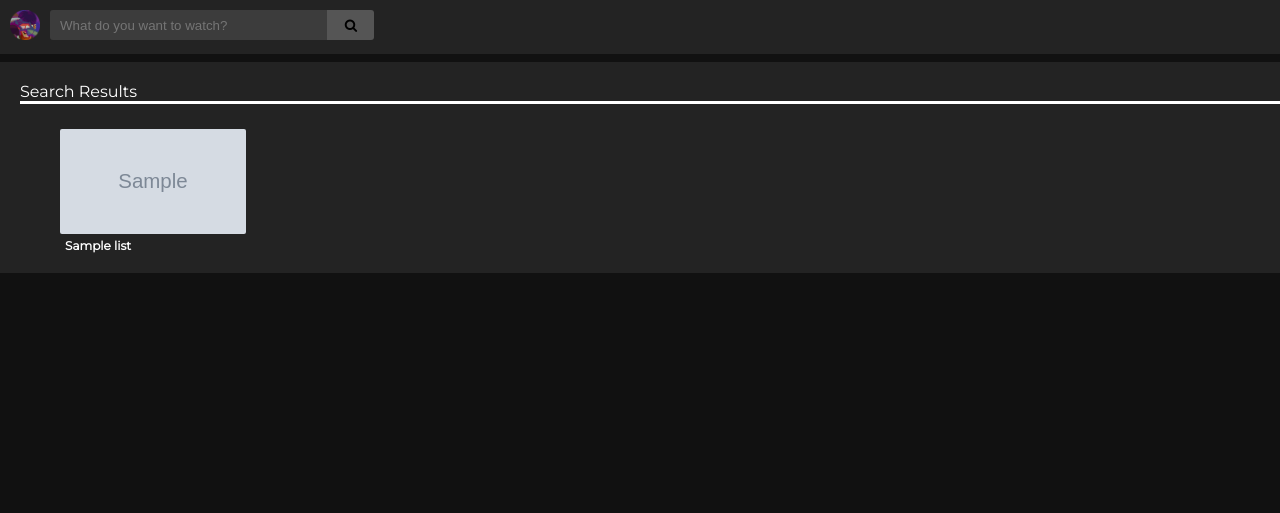
After one commit to shresaur/Highlights-App, a Django app: template highlights/templates/highlights/search.html in a window 1280 px wide. The commit adds this page. Shown: the top 513 px of the page. Run offline with Django 4.2, Linux system fonts and the light colour scheme; the template is opened without the code that fills it: most values are stand-ins (such as "Sample title", 1, 10 or a date in 2020); grey boxes marked "Sample" are stand-in pictures.

Commit message:
added search feature

```diff
--- a/highlights/static/highlights/styles.css
+++ b/highlights/static/highlights/styles.css
@@ -328,3 +328,28 @@ li {
     margin-top: 0px;
     }
 }
+
+/*search*/
+#searchbody {
+    margin: 0 auto; /*center horizontally within parent*/
+    margin-top: 8px;
+    padding: 20px;
+    background-color: #232323;
+    display:flex;
+    flex-direction: column;
+    width: 100%;
+    max-width: 1312px; /*make it as wide as possible but only up to 1312px*/
+
+}
+
+#searchlist {
+    display:flex;
+    flex-direction: row;
+    padding-left: 40px;
+    padding-right: 40px;
+
+}
+
+#searchheader {
+    border-bottom: solid;
+}
--- a/highlights/templates/highlights/layout.html
+++ b/highlights/templates/highlights/layout.html
@@ -16,8 +16,8 @@
     <div id="homeicon">
         <a href="{% url 'index' %}"> <img src="{% static 'highlights/homeicon.png' %}"/> </a>
     </div>
-    <form class="searchbar">
-        <input type="search" name="q" placeholder="What do you want to watch?">
+    <form class="searchbar" action="{% url 'index' %}" method="GET">
+        <input type="search" name="search" placeholder="What do you want to watch?">
         <button type="submit"><i class="fa fa-search"></i></button>
     </form>
 </div>
--- /dev/null
+++ b/highlights/templates/highlights/search.html
@@ -0,0 +1,19 @@
+{% extends "highlights/layout.html" %}
+
+
+{% block body %}
+<div id="searchbody">
+    <div id="searchheader">Search Results</div>
+    <div id="searchlist">
+    {% if vidlist %}
+        {% for list in vidlist %}
+        <div id="indexepisodeimage">
+            <div id="videoimage"><a href="{{list.link}}"><img src="{{list.image}}"/></a></div>
+            <div id="videotitle">{{list.title}}</div>
+        </div>
+        {% endfor %}
+    {% endif %}
+    </div>
+</div>
+
+{% endblock body %}
--- a/highlights/urls.py
+++ b/highlights/urls.py
@@ -6,5 +6,5 @@ urlpatterns = [
     path("", views.index, name="index"),
     path("worldcup/<str:videolink>", views.worldcup, name="worldcup"),
     path("premierleague/<str:videolink>", views.premierleague, name="premierleague"),
-    path("comingsoon", views.comingsoon, name="comingsoon")
+    path("comingsoon", views.comingsoon, name="comingsoon"),
 ]
```
Also changed, not shown: highlights/views.py (+20 -1 lines).
